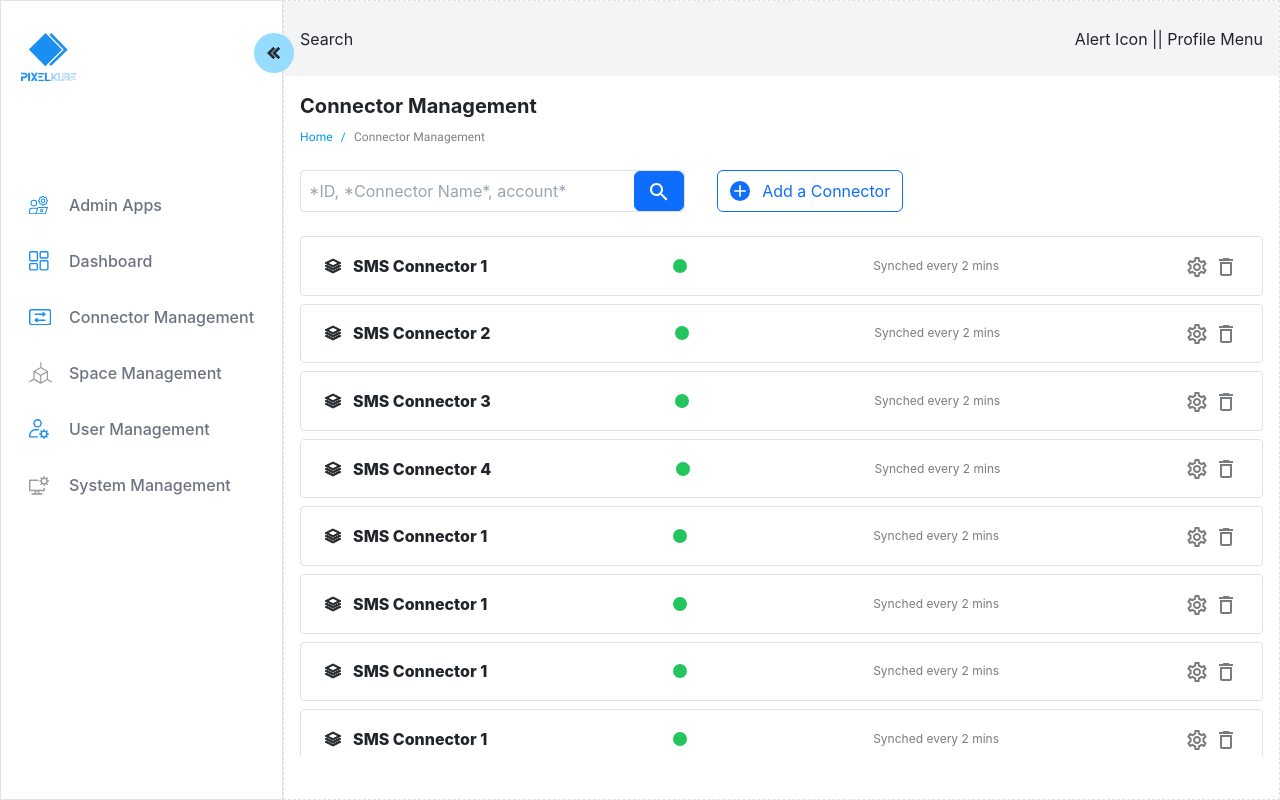
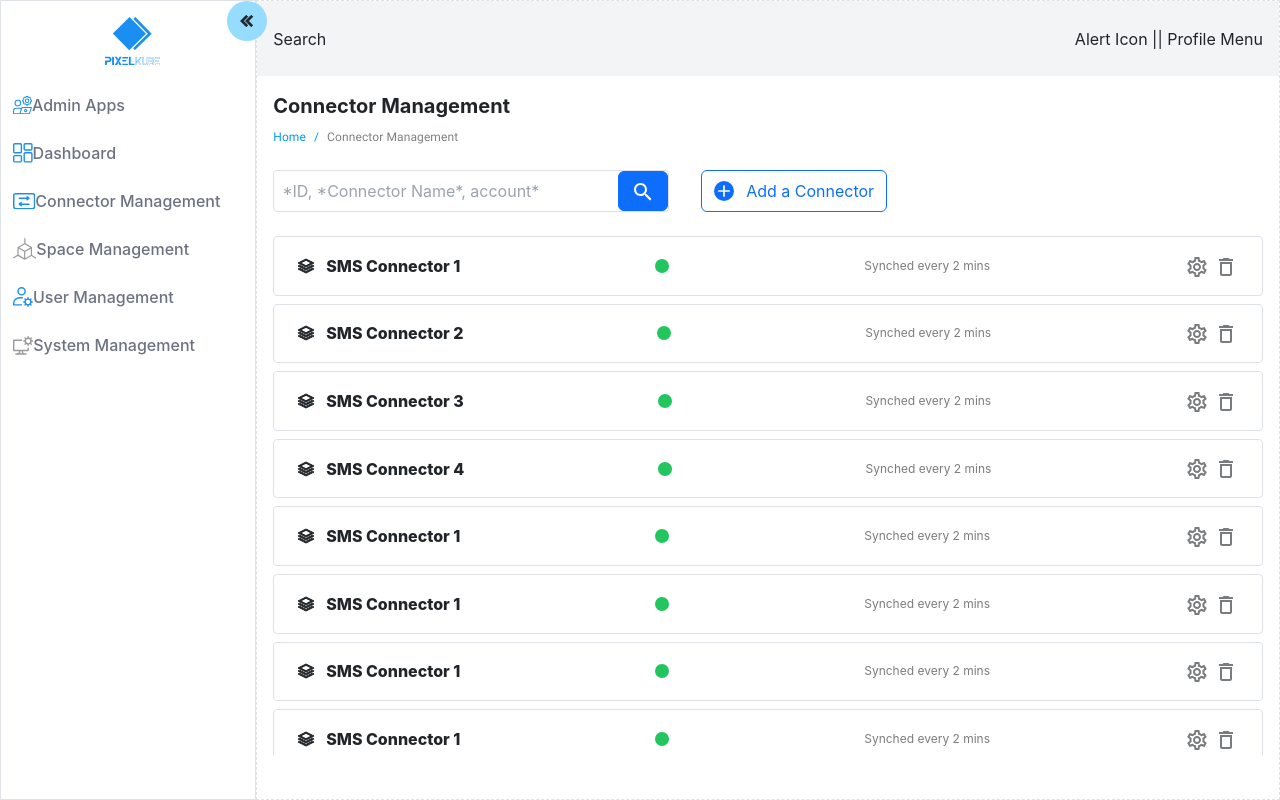
Before and after one commit to arun-alagesan/pixel-kube-ui, a Next.js app: page /connector in a window 1280 px wide. Built offline with nearby package versions, Linux system fonts and the light colour scheme.

Commit message:
removed older icon code

```diff
--- a/components/Sidebar.tsx
+++ b/components/Sidebar.tsx
@@ -1,12 +1,7 @@
 import classNames from "classnames";
 import React, { useMemo, useState } from "react";
 import ArrowIcon from "./icons/ArrowIcon";
-//import IconOne from "./icons/IconOne";
-import TrashIcon from "./icons/AdminAppIcon";
 
-
-import ConnectorIcon from "./icons/ConnectorIcon";
-import SpaceMngtIcon from "./icons/SpaceMngtIcon";
 import { useRouter } from "next/router";
 import Link from "next/link";
 
@@ -35,7 +30,7 @@ const Sidebar = () => {
   const activeMenu = useMemo(() => menuItems.find(menu => menu.link === router.pathname), [router.pathname])
 
   const wrapperclasses = classNames(
-    "h-screen px-4 pt-8 pb-4 flex justify-between flex-col border w-80 relative",
+    "h-screen flex justify-between flex-col border w-80 relative",
     {
       ["w-80"]: !toggleCollapse,
       ["w-20"]: toggleCollapse,
@@ -72,19 +67,19 @@ const Sidebar = () => {
     >
       <div className="flex flex-col">
         <div className="flex items-center justify-between relative">
-          <div className="flex items-center pl-1 gap-4">
+          <div className="mainlogo flex items-center pl-2 pt-4 gap-4" style={{margin:"auto"}} >
             <PixleKubeLogo />
           </div>
         </div>
-        <div className="flex flex-col items-start mt-24">
+        <div className="flex flex-col items-start mt-4">
             {menuItems.map(({ icon: Icon, ...menu }, i:number) => {
                 const classes = getNavItemClasses(menu);
                 return (
                     <div className={classes} key={i}>
                         <Link href={menu.link}>
-                            <button className="flex py-4 px-3 items-center w-full h-full">
-                                <div style={{ width: '2.5rem' }}>
-                                    <Icon />
+                            <button className="flex p-3 items-center w-full h-full">
+                                <div style={{ width: '2 rem' }}>
+                                    <Icon style={{ border:"1px red soid" }} />
                                 </div>
                                 {!toggleCollapse && (
                                     <span className={classNames('text-md font-medium text-text-light', {hidden: toggleCollapse})}>
```
